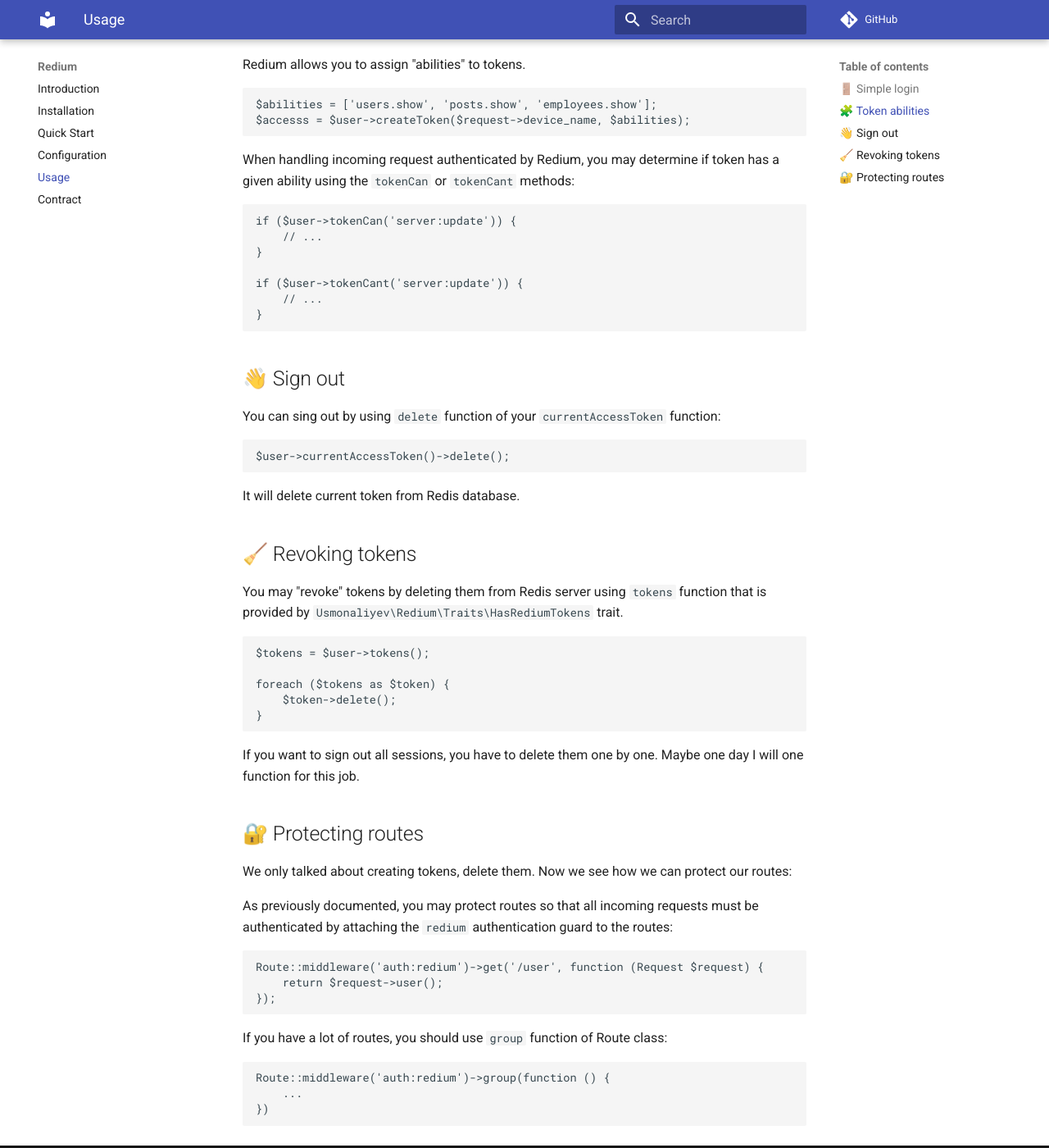
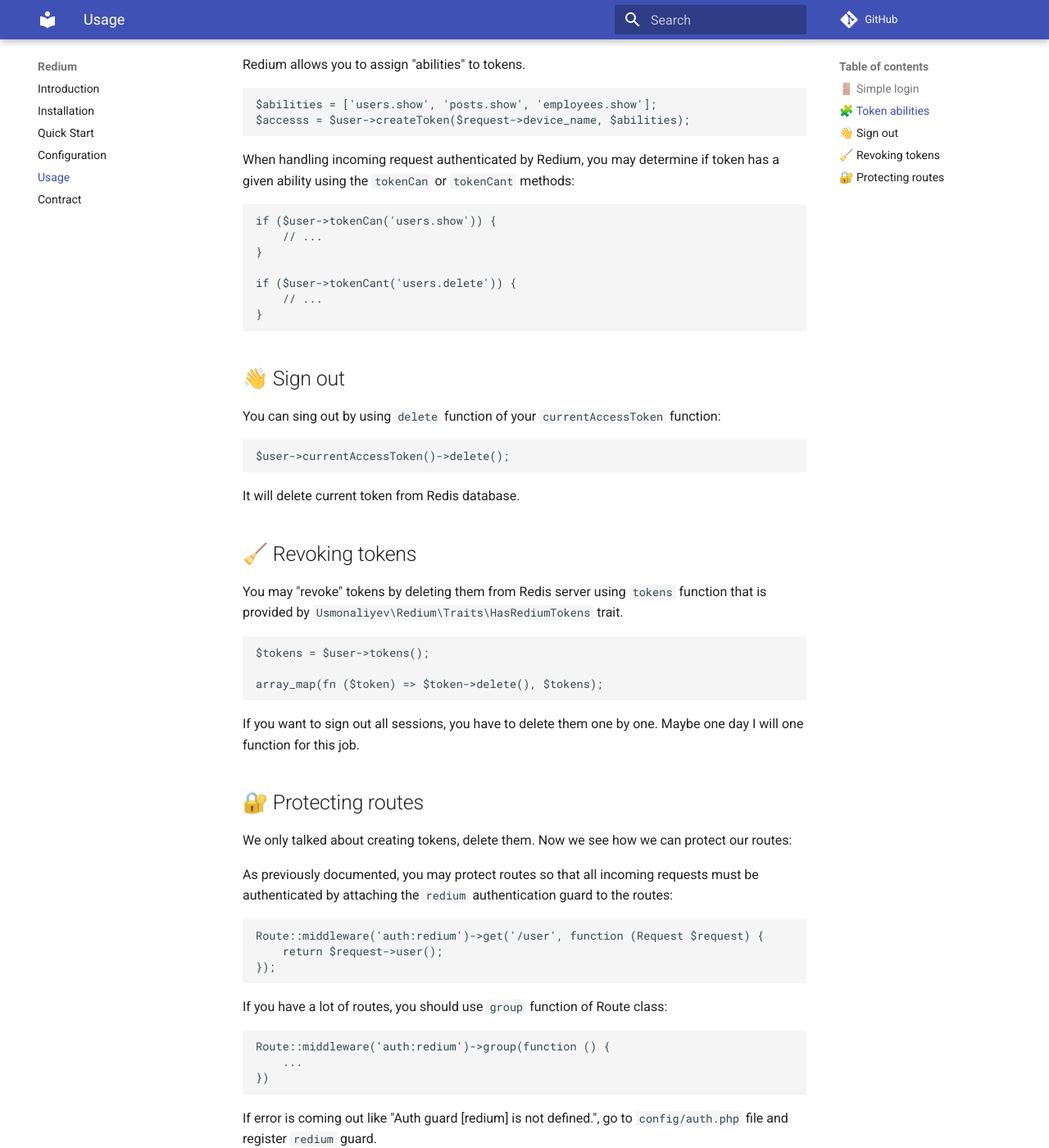
Before and after one commit to usmonaliyev99/redium, an MkDocs documentation site: the page built from docs/usage.md, in a window 1280 px wide and 1400 px high, scrolled down 841 px. Shown: the whole window at 82% size. Built offline with MkDocs 1.6.1 and Material for MkDocs 9.7.7, drawn with Linux system fonts in a browser that asks for light colours; comment, search, counter and statistics services are not loaded.

Commit message:
refactor: doc is changed

````diff
--- a/docs/usage.md
+++ b/docs/usage.md
@@ -46,11 +46,11 @@ When handling incoming request authenticated by Redium, you may determine if tok
 `tokenCan` or `tokenCant` methods:
 
 ```php
-if ($user->tokenCan('server:update')) {
+if ($user->tokenCan('users.show')) {
     // ...
 }
 
-if ($user->tokenCant('server:update')) {
+if ($user->tokenCant('users.delete')) {
     // ...
 }
 ```
@@ -73,9 +73,7 @@ You may "revoke" tokens by deleting them from Redis server using `tokens` functi
 ```php
 $tokens = $user->tokens();
 
-foreach ($tokens as $token) {
-    $token->delete();
-}
+array_map(fn ($token) => $token->delete(), $tokens);
 ```
 
 If you want to sign out all sessions, you have to delete them one by one.
@@ -101,3 +99,6 @@ Route::middleware('auth:redium')->group(function () {
     ...
 })
 ```
+
+If error is coming out like "Auth guard [redium] is not defined.", go to `config/auth.php` file and register `redium`
+guard.
````
